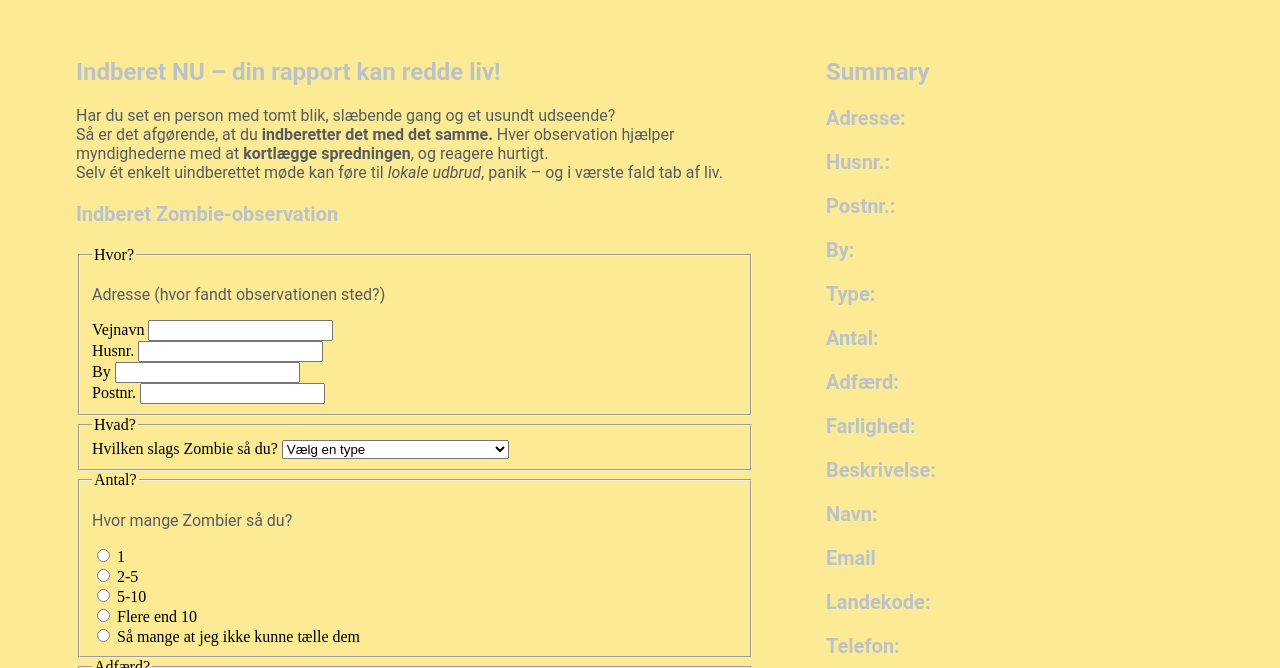
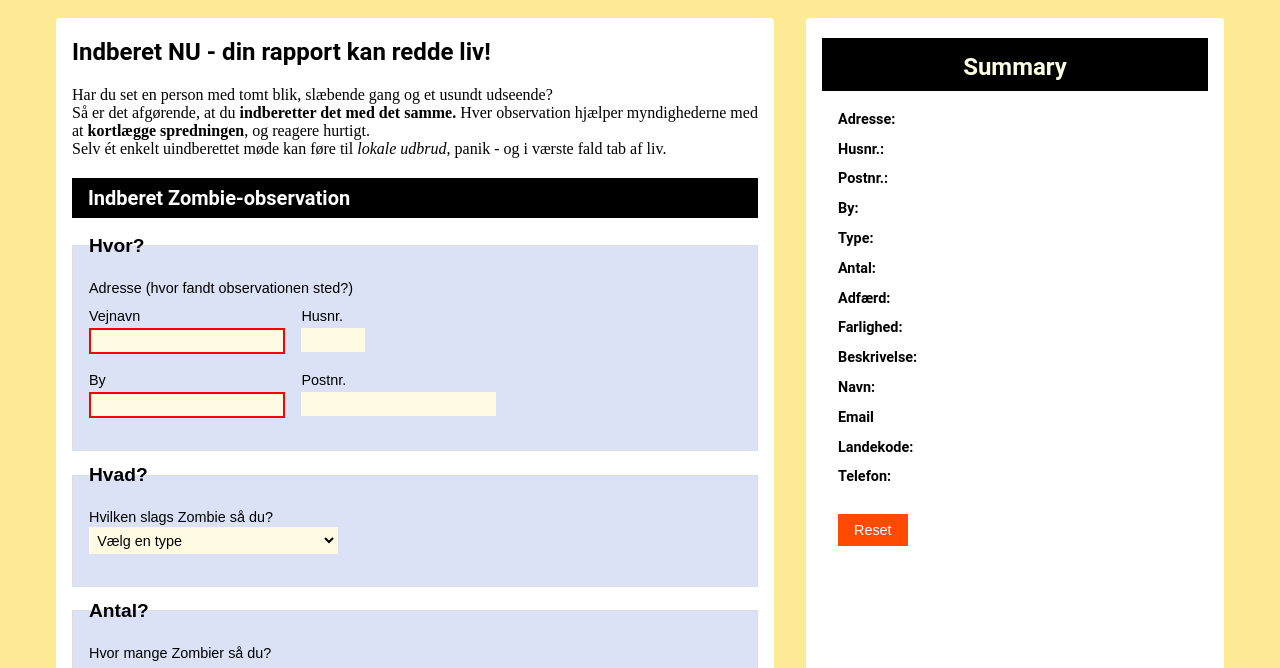
Before and after one commit to mni-ek/zombie-angreb-main, a plain HTML site: page register.html in a window 1280 px wide. Shown: the part 125-793 px from the top of the page. Drawn offline with Linux system fonts and the light colour scheme.

Commit message:
Form opsat

```diff
--- a/register.html
+++ b/register.html
@@ -2,16 +2,15 @@
 <html lang="en">
 
 <head>
-  <meta charset="UTF-8">
-  <meta http-equiv="X-UA-Compatible" content="IE=edge">
-  <meta name="viewport" content="width=device-width, initial-scale=1.0">
-  <link rel="stylesheet" href="css/reset.css">
-  <link rel="stylesheet" href="css/custom.css">
-  <link rel="stylesheet" href="css/general.css">
-  <link rel="stylesheet" href="css/layout.css">
-  <!-- <link rel="stylesheet" href="css/burger.css" /> -->
-  <link rel="stylesheet" href="css/cards.css">
-  <link rel="icon" type="image/png" href="img/fav.png">
+  <meta charset="UTF-8" />
+  <meta http-equiv="X-UA-Compatible" content="IE=edge" />
+  <meta name="viewport" content="width=device-width, initial-scale=1.0" />
+  <link rel="stylesheet" href="css/custom.css" />
+  <link rel="stylesheet" href="css/general.css" />
+  <link rel="stylesheet" href="css/layout.css" />
+  <link rel="stylesheet" href="css/infographic.css" />
+  <link rel="stylesheet" href="css/forms.css" />
+  <link rel="icon" type="image/png" href="img/fav.png" />
   <title>Emergency Site</title>
 </head>
 
@@ -32,13 +31,13 @@
     <h1>INDBERET</h1>
     <section id="form-section">
       <article id="form-info">
-        <h2>Indberet NU – din rapport kan redde liv!</h2>
+        <h2>Indberet NU - din rapport kan redde liv!</h2>
         <p>
           Har du set en person med tomt blik, slæbende gang og et usundt udseende?<br />
           Så er det afgørende, at du <strong>indberetter det med det samme.</strong> Hver observation hjælper
           myndighederne med at <strong>kortlægge spredningen</strong>, og reagere hurtigt. <br />Selv ét enkelt
           uindberettet møde kan føre til
-          <em>lokale udbrud</em>, panik – og i værste fald tab af liv.
+          <em>lokale udbrud</em>, panik - og i værste fald tab af liv.
         </p>
       </article>
       <h3>Indberet Zombie-observation</h3>
@@ -68,19 +67,21 @@
           <div class="formcontainer">
             <div class="form-group">
               <label class="blok" for="location-street">Vejnavn</label>
-              <input id="location-street" name="location-street" type="text" required />
+              <input id="location-street" name="location-street" type="text" required /><span></span>
             </div>
             <div class="form-group">
               <label class="blok" for="location-number">Husnr.</label>
               <input id="location-number" name="location-number" type="text" />
             </div>
+          </div>
+          <div class="formcontainer">
             <div class="form-group">
-              <label class="blok" for="location_city">By</label>
-              <input id="location_city" name="location_city" type="text" required />
+              <label class="blok" for="location-city">By</label>
+              <input id="location-city" name="location-city" type="text" required /><span></span>
             </div>
             <div class="form-group">
               <label class="blok" for="location-zipcode">Postnr.</label>
-              <input id="location_zipcode" name="location_zipcode" type="text" pattern="\d{4}" />
+              <input id="location-zipcode" name="location-zipcode" type="text" pattern="\d{4}" />
             </div>
           </div>
         </fieldset>
@@ -107,27 +108,28 @@
         <fieldset id="amount">
           <legend>Antal?</legend>
           <div class="form-group">
-            <!-- Section for selecting the number of zombies observed -->
+            <!-- Section for selecting the number of zombies observed  -->
             <p>Hvor mange Zombier så du?</p>
             <div>
-              <input type="radio" id="zombie-count-1" name="antal" value="1" required />
+              <input type="radio" id="zombie-count-1" name="antal" value="1" required /><span></span>
               <label for="zombie-count-1">1</label>
             </div>
             <div>
-              <input type="radio" id="zombie-count-2-4" name="antal" value="2-4" required />
+              <input type="radio" id="zombie-count-2-5" name="antal" value="2-5" required /><span></span>
               <label for="zombie-count-2-5">2-5</label>
             </div>
             <div>
-              <input type="radio" id="zombie-count-5-10" name="antal" value="5-10" required />
+              <input type="radio" id="zombie-count-5-10" name="antal" value="5-10" required /><span></span>
               <label for="zombie-count-5-10">5-10</label>
             </div>
             <div>
-              <input type="radio" id="zombie-count-many" name="antal" value="Flere end 10" required />
+              <input type="radio" id="zombie-count-flere-end-ti" name="antal" value="Flere end 10"
+                required /><span></span>
               <label for="zombie-count-flere-end-ti">Flere end 10</label>
             </div>
             <div>
               <input type="radio" id="zombie-count-uncountable" name="antal"
-                value="Så mange at jeg ikke kunne tælle dem" required />
+                value="Så mange at jeg ikke kunne tælle dem" required /> <span></span>
               <label for="zombie-count-uncountable">Så mange at jeg ikke kunne tælle dem</label>
             </div>
           </div>
@@ -194,11 +196,11 @@
           <legend>Kontaktoplysninger</legend>
           <div class="form-group">
             <label class="blok" for="name">Dit fulde navn</label>
-            <input type="text" id="name" name="name" placeholder="Navn Efternavn" required />
+            <input type="text" id="name" name="name" placeholder="Navn Efternavn" required /><span></span>
           </div>
           <div class="form-group">
             <label class="blok" for="email">Din email </label>
-            <input type="email" id="email" name="email" placeholder="emailadresse" required />
+            <input type="email" id="email" name="email" placeholder="emailadresse" required /><span></span>
           </div>
           <div class="form-group">
             <p><strong>Udfyld Telefonnummer hvis du vil kontaktes akut...</strong></p>
@@ -220,7 +222,7 @@
           </div>
         </fieldset>
         <!-- Submit button -->
-        <button id="submit_btn" type="button">Indsend &#8594;</button>
+        <button id="submit_btn" type="submit">Indsend &#8594;</button>
       </form>
     </section>
     <section id="form-summary">
@@ -278,7 +280,7 @@
           <h3>Telefon:</h3>
           <p id="sumPhone"></p>
         </div>
-        <button id="reset_btn" type="reset">Godkend og luk</button>
+        <button id="reset_btn" type="reset">Reset</button>
       </article>
     </section>
   </main>
```
